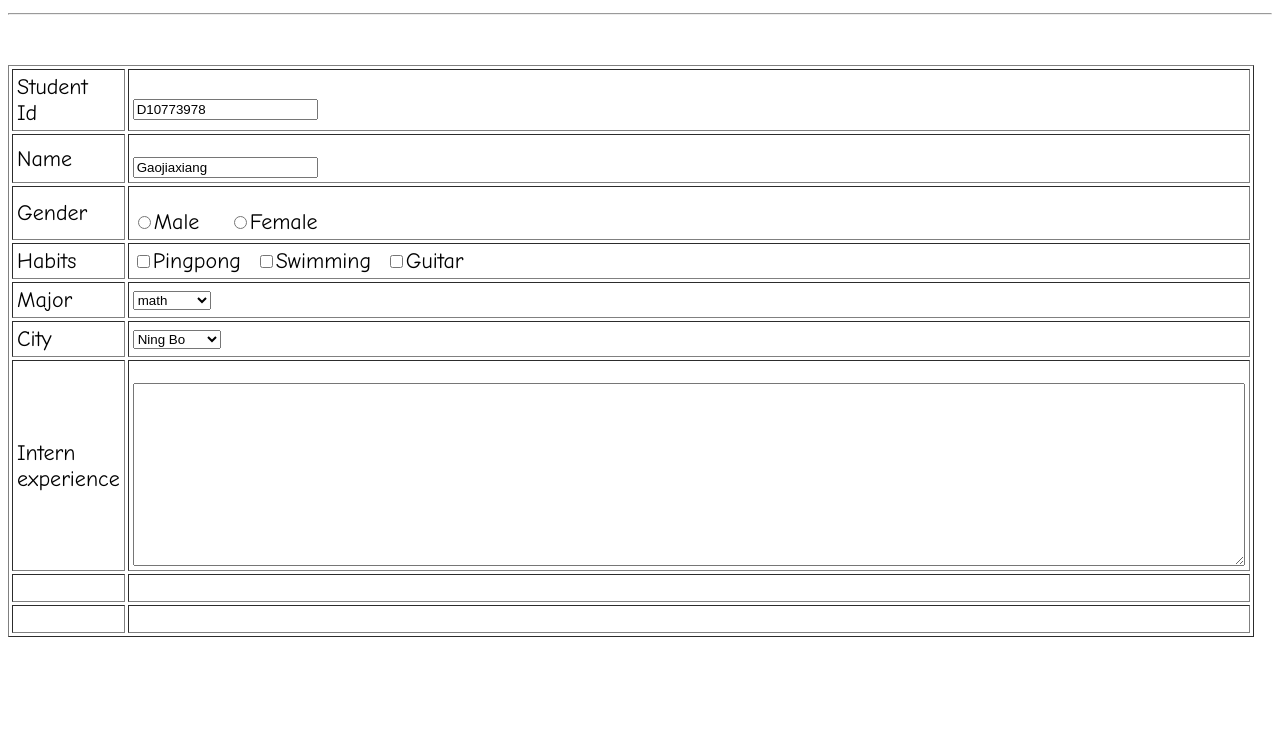
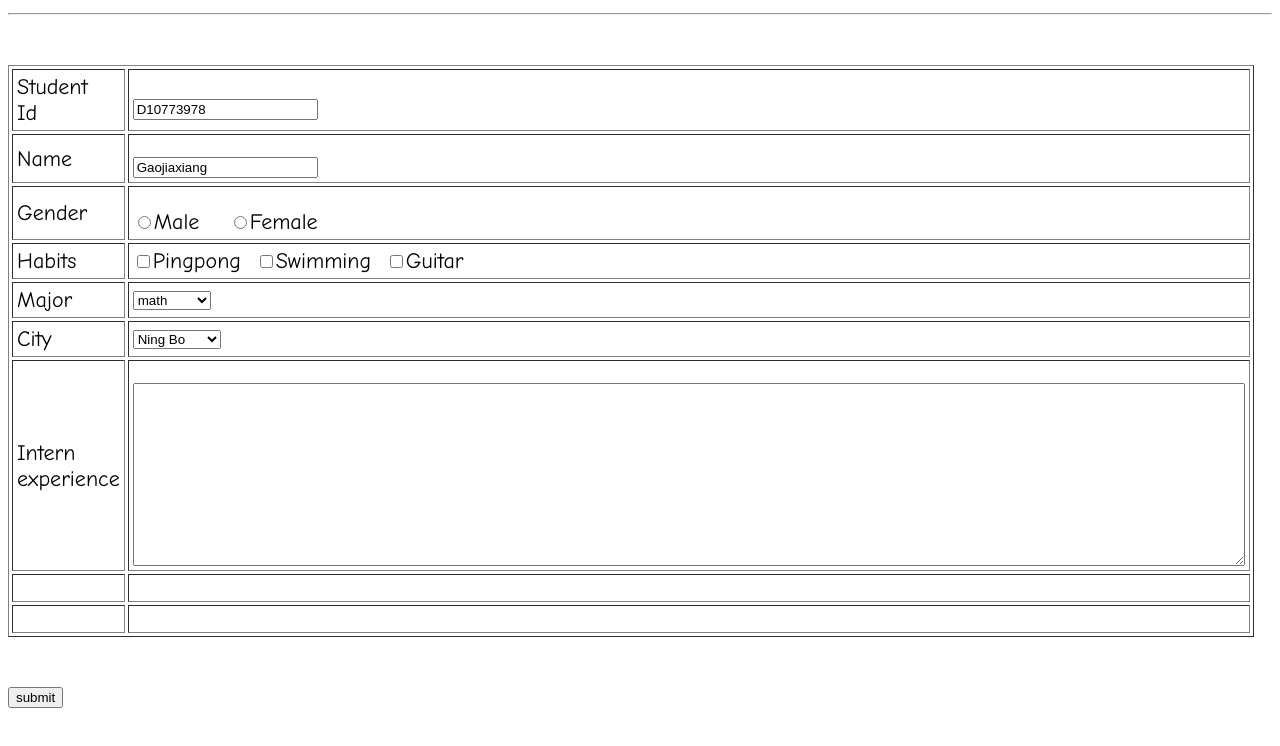
Before and after one commit to 6NIKO/site, a plain HTML site: page index.html in a window 1280 px wide. Shown: the part 52-798 px from the top of the page. Drawn offline with Linux system fonts and the light colour scheme.

Commit message:
Update index.html

```diff
--- a/index.html
+++ b/index.html
@@ -72,7 +72,7 @@
 <p>
 	&nbsp;</p>
 <p>
-	&nbsp;</p>
+	<input name="submit" type="button" value="submit" /></p>
 <p>
 	&nbsp;</p>
 </body>
```
